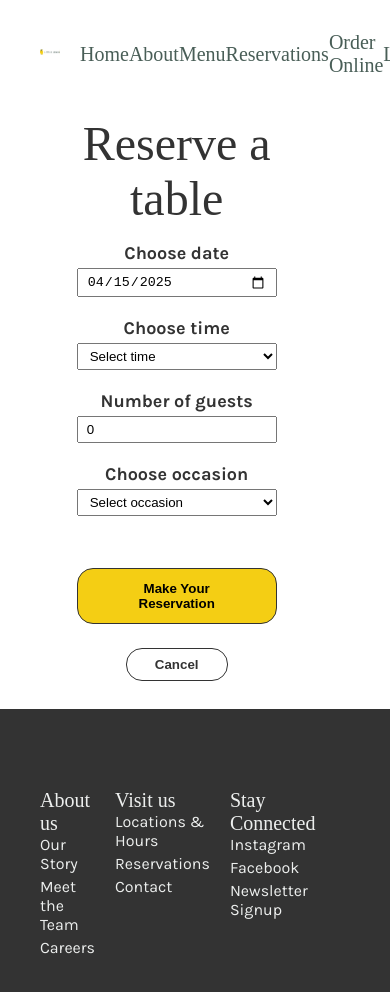
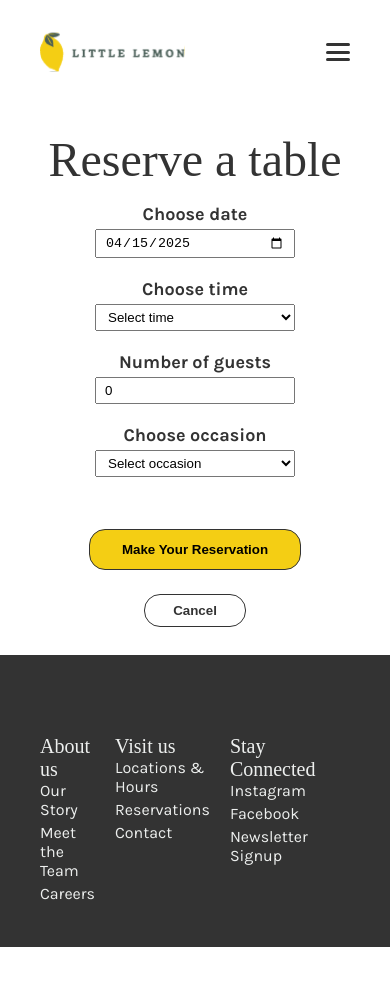
Before and after one commit to bbelin/little-lemon-restaurant, a React (Create React App) app: page /reservations in a window 390 px wide. Shown: the top 992 px of the page. After the commit the page ends 947 px from the top, so only its background shows below. Built offline with nearby package versions, Linux system fonts and the light colour scheme; a web font is replaced by a local one.

Commit message:
add mobile nav and update form styles

```diff
--- a/src/Components/BookingForm/index.js
+++ b/src/Components/BookingForm/index.js
@@ -13,8 +13,8 @@ export const BookingForm = ({ reservationData, onFieldChange, availableTimes, on
 
   return (
     <div className='grid-container booking-form'>
-      <div className='desk-col-3'></div>
-      <div className='desk-col-6 form'>
+      <div className='col-4 tab-col-8 desk-col-3'></div>
+      <div className='col-4 tab-col-8 desk-col-6 form'>
         <h2 id='booking-form-heading'>Reserve a table</h2>
         <form onSubmit={submitHandler}>
           <div className={`form-item date ${formErrors.date ? 'error' : ''}`}>
--- a/src/Components/Header/Header.css
+++ b/src/Components/Header/Header.css
@@ -1,3 +1,17 @@
 .main-header {
   padding: 10px 0;
 }
+
+
+@media (max-width: 767px) {
+  .main-header div:last-child {
+    display: flex;
+    align-items: center;
+    justify-content: flex-end;
+  }
+
+  .main-header div:first-child {
+    display: flex;
+    justify-content: flex-start;
+  }
+}
--- a/src/Components/Header/index.js
+++ b/src/Components/Header/index.js
@@ -13,8 +13,8 @@ export const Header = () => {
       <div className='col-2 tab-col-2 desk-col-2'>
         <Logo />
       </div>
-      <div className='mobile-hide tab-col-1 desk-col-1'></div>
-      <div className='tab-col-5 desk-col-5'>
+      <div className='col-1 tab-col-1 desk-col-1'></div>
+      <div className='col-1 tab-col-5 desk-col-5'>
         <Nav />
       <div className='desk-col-2'>
       </div>
--- a/src/Components/Nav/Nav.css
+++ b/src/Components/Nav/Nav.css
@@ -11,7 +11,8 @@
   align-items: center;
 }
 
-.main-header nav a {
+.main-header nav a,
+.main-header .mobile-nav a {
   font-family: 'Markazi Text';
   color: var(--color-primary-1);
   font-size: 20px;
@@ -22,3 +23,68 @@
   text-decoration: underline;
   transition: text-decoration .2s ease-in;
 }
+
+/* Hide desktop nav on mobile */
+.desktop-nav {
+  display: none;
+}
+
+.burger {
+  display: flex;
+  flex-direction: column;
+  justify-content: space-between;
+  width: 24px;
+  height: 18px;
+  background: none;
+  border: none;
+  cursor: pointer;
+  padding: 0;
+}
+
+.burger-line {
+  height: 3px;
+  width: 24px;
+  background-color: #333;
+  border-radius: 2px;
+}
+
+.mobile-nav {
+  position: fixed;
+  top: 0;
+  right: 0;
+  width: 220px;
+  height: 100%;
+  background: #fff;
+  box-shadow: -2px 0 8px rgba(0,0,0,0.15);
+  padding: 20px;
+  display: flex;
+  flex-direction: column;
+  z-index: 1000;
+}
+
+.mobile-nav ul {
+  list-style: none;
+  padding: 0;
+}
+
+.mobile-nav li {
+  margin-bottom: 20px;
+}
+
+.close-btn {
+  background: none;
+  border: none;
+  font-size: 26px;
+  color: #333;
+  position: absolute;
+  top: 16px;
+  right: 16px;
+  cursor: pointer;
+}
+
+@media (min-width: 768px) {
+  .desktop-nav {
+    display: block;
+  }
+
+}
--- a/src/Components/Nav/index.js
+++ b/src/Components/Nav/index.js
@@ -1,5 +1,6 @@
-import { Link } from 'react-router-dom';
-import './Nav.css';
+import { useState } from 'react'
+import { Link } from 'react-router-dom'
+import './Nav.css'
 
 const navElements = [
   {
@@ -29,17 +30,40 @@ const navElements = [
 ]
 
 export const Nav = () => {
+  const [isOpen, setIsOpen] = useState(false)
+
+  const toggleMenu = () => setIsOpen(prev => !prev)
+
   return (
-    <nav>
-      <ul className='navigation'>
-        {navElements.map(({ navigatesTo, text }, idx) => {
-          return (
+    <>
+      <button className='tablet-hide desktop-hide burger' onClick={toggleMenu} aria-label='Toggle menu'>
+        <span className='burger-line'></span>
+        <span className='burger-line'></span>
+        <span className='burger-line'></span>
+      </button>
+
+      <nav className='desktop-nav mobile-hide'>
+        <ul className='navigation'>
+          {navElements.map(({ navigatesTo, text }, idx) => (
             <li key={idx}>
               <Link to={navigatesTo}>{text}</Link>
             </li>
-          )
-        })}
-      </ul>
-    </nav>
+          ))}
+        </ul>
+      </nav>
+
+      {isOpen && (
+        <div className='mobile-nav tablet-hide desktop-hide'>
+          <ul>
+            <button className='close-btn' onClick={toggleMenu} aria-label='Close menu'>✕</button>
+            {navElements.map(({ navigatesTo, text }, idx) => (
+              <li key={idx} onClick={toggleMenu}>
+                <Link to={navigatesTo}>{text}</Link>
+              </li>
+            ))}
+          </ul>
+        </div>
+      )}
+    </>
   )
 }
--- a/src/Styles/App.css
+++ b/src/Styles/App.css
@@ -79,7 +79,7 @@ img {
 }
 
 @media (min-width: 992px) {
-  .desk-hide {
+  .desktop-hide {
     display: none;
   }
 }
```
